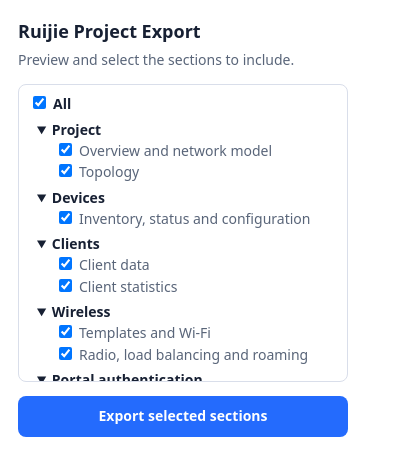
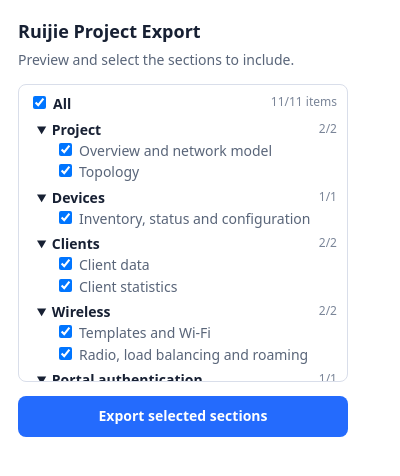
Before and after one commit to DanielDaniel2201/Ruijie-Cloud-Export, a browser extension: page popup.html in a window 400 px wide. Drawn offline with Linux system fonts and the light colour scheme.

Commit message:
Show export item counts in preview

```diff
--- a/popup.html
+++ b/popup.html
@@ -16,6 +16,7 @@
       #preview details { margin: 5px 0 0 8px; }
       #preview details label { margin-left: 18px; color: #596579; }
       #preview summary { cursor: pointer; font-weight: 650; }
+      #preview .count { float: right; color: #7a8598; font-size: 12px; font-weight: 500; }
       #preview input { margin-right: 7px; }
       #progress { min-height: 84px; margin-top: 12px; }
       .progress-row { display: flex; align-items: center; min-height: 28px; gap: 9px; color: #596579; }
@@ -34,7 +35,7 @@
     <h1>Ruijie Project Export</h1>
     <p>Preview and select the sections to include.</p>
     <div id="preview">
-      <label><input id="select-all" type="checkbox" checked><strong>All</strong></label>
+      <label><input id="select-all" type="checkbox" checked><strong>All</strong><span id="all-count" class="count"></span></label>
       <details open><summary>Project</summary>
         <label><input type="checkbox" value="project.overview" checked>Overview and network model</label>
         <label><input type="checkbox" value="topology" checked>Topology</label>
--- a/popup.js
+++ b/popup.js
@@ -4,7 +4,13 @@ const progressList = document.querySelector("#progress");
 const status = document.querySelector("#status");
 const preview = document.querySelector("#preview");
 const selectAll = document.querySelector("#select-all");
+const allCount = document.querySelector("#all-count");
 const choices = [...preview.querySelectorAll("input[value]")];
+preview.querySelectorAll("summary").forEach(summary => {
+  const count = document.createElement("span");
+  count.className = "count";
+  summary.append(count);
+});
 let tabId;
 let polling = false;
 let exporting = false;
@@ -81,6 +87,11 @@ function updateSelection() {
   const checked = choices.filter(choice => choice.checked).length;
   selectAll.checked = checked === choices.length;
   selectAll.indeterminate = checked > 0 && checked < choices.length;
+  allCount.textContent = `${checked}/${choices.length} items`;
+  preview.querySelectorAll("details").forEach(details => {
+    const group = [...details.querySelectorAll("input[value]")];
+    details.querySelector(".count").textContent = `${group.filter(choice => choice.checked).length}/${group.length}`;
+  });
   button.disabled = exporting || checked === 0;
 }
 
@@ -96,6 +107,7 @@ selectAll.addEventListener("change", () => {
   updateSelection();
 });
 choices.forEach(choice => choice.addEventListener("change", updateSelection));
+updateSelection();
 
 async function poll() {
   if (polling) return;
```
